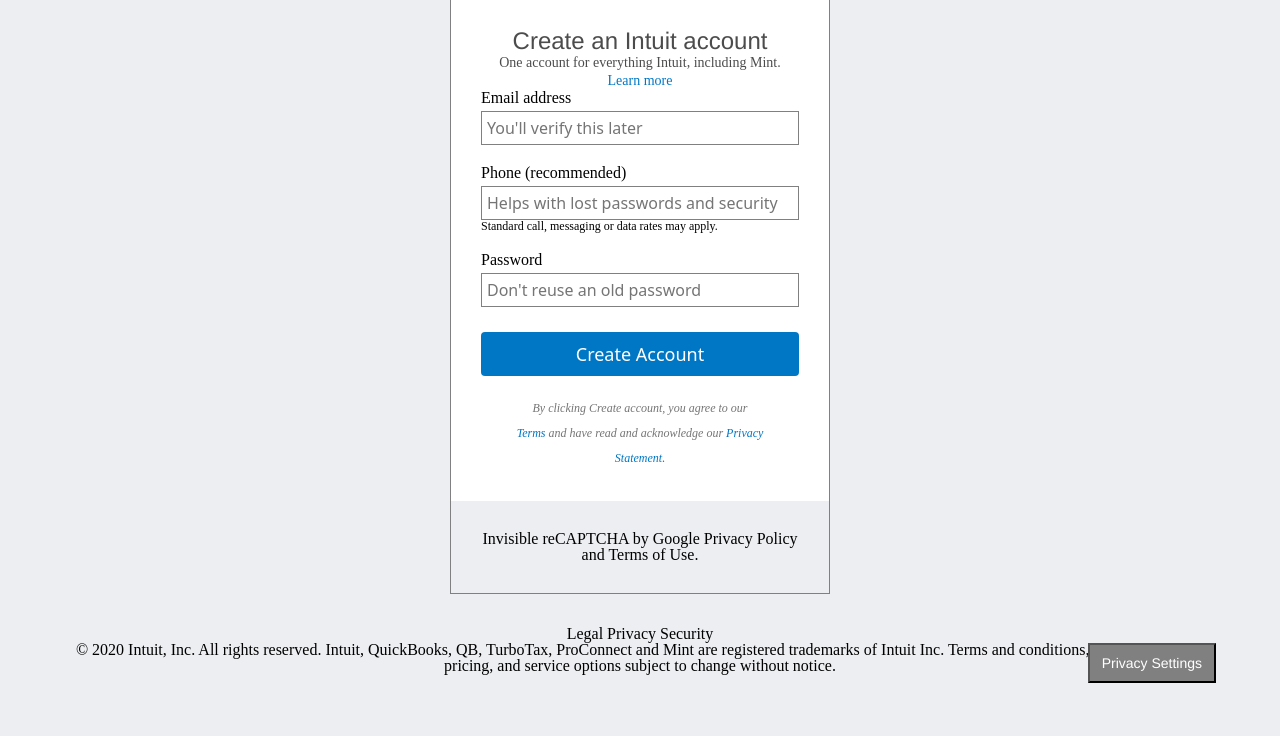
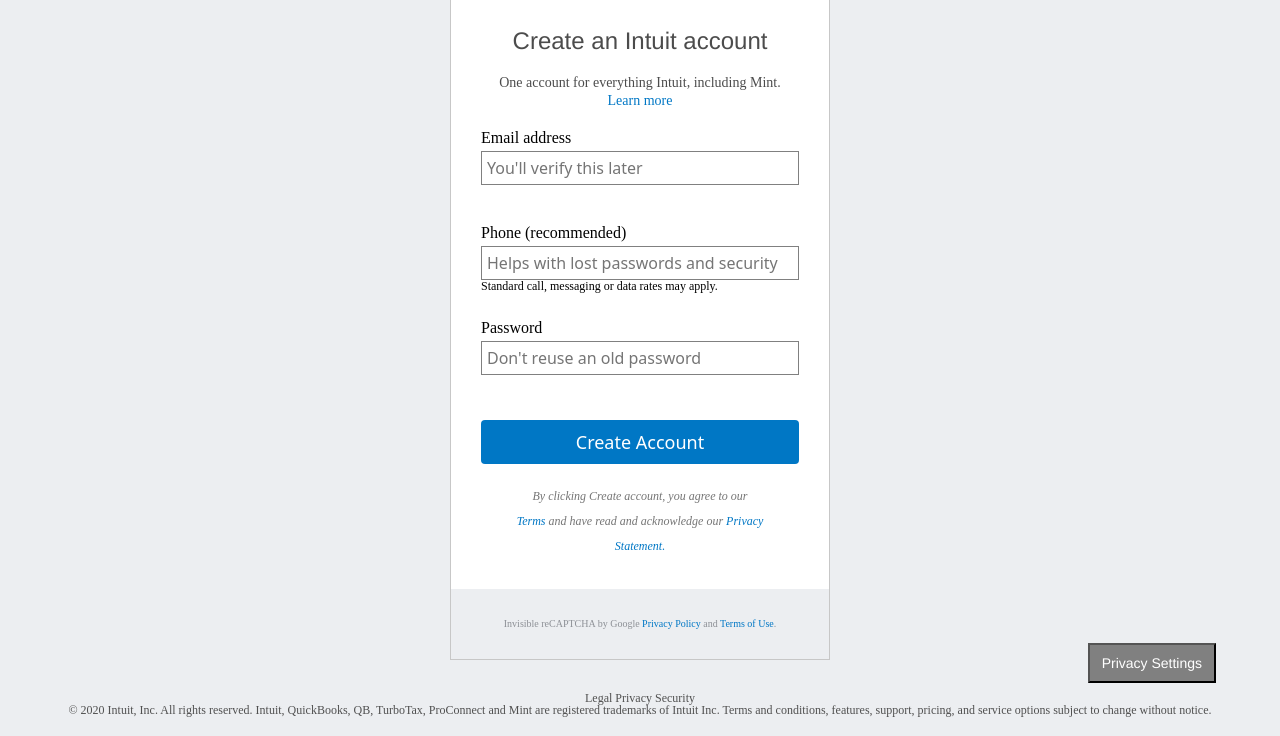
Before and after one commit to cdpadilla42/forms-project, a plain HTML site: page index.html in a window 1280 px wide. Shown: the part 117-853 px from the top of the page. Before the commit the page ends 811 px from the top, so only its background shows below. Drawn offline with Linux system fonts and the light colour scheme.

Commit message:
Stylize remaining text

```diff
--- a/index.html
+++ b/index.html
@@ -44,6 +44,8 @@
               required
             />
           </label>
+        </fieldset>
+        <fieldset>
           <label>
             Phone (recommended)
             <input
@@ -56,6 +58,8 @@
               Standard call, messaging or data rates may apply.
             </span>
           </label>
+        </fieldset>
+        <fieldset>
           <label>
             Password
             <input
@@ -75,7 +79,8 @@
       </p>
     </section>
     <div class="form-footer">
-      Invisible reCAPTCHA by Google Privacy Policy and Terms of Use.
+      Invisible reCAPTCHA by Google <a href="#">Privacy Policy</a> and
+      <a href="">Terms of Use</a>.
     </div>
     <footer>
       Legal Privacy Security
--- a/style.css
+++ b/style.css
@@ -131,7 +131,8 @@ table {
   font-family: AvenirNext, Avenir, Helvetica Neue, Helvetica, Arial, sans-serif;
 }
 
-a {
+a,
+.form-footer a {
   color: #0077c5;
   text-decoration: none;
 }
@@ -169,8 +170,10 @@ header {
   width: 318px;
   margin: 0 auto;
   padding: 30px;
-  border: 1px solid grey;
+  border: 1px solid #c7c7c7;
   border-top: 0;
+  color: #8d9096;
+  font-size: 10px;
 }
 
 footer {
@@ -195,16 +198,22 @@ footer {
 
 form {
   text-align: left;
+
+  padding-top: 20px;
 }
 
 .form-section {
-  border: 1px solid grey;
+  border: 1px solid #c7c7c7;
   border-bottom: 0;
   padding: 30px;
 }
 
 .form-section label {
   width: 100%;
+}
+
+.form-section fieldset {
+  height: 95px;
 }
 
 .form-section input {
@@ -241,6 +250,11 @@ form {
   font-weight: normal;
 }
 
+.form-footer a {
+  font-weight: 400;
+  color: ;
+}
+
 /* Form Text */
 
 .form-section h2 {
@@ -249,6 +263,7 @@ form {
   line-height: 1.1;
   font-size: 24px;
   font-family: AvenirNext, Avenir, Helvetica Neue, Helvetica, Arial, sans-serif;
+  padding-bottom: 20px;
 }
 
 #sub-header {
@@ -301,3 +316,11 @@ form {
   margin-left: 10px;
   margin-right: 20px;
 }
+
+/* footer font */
+
+footer {
+  color: #505050;
+  font-size: 12px;
+  font-weight: 400;
+}
```
